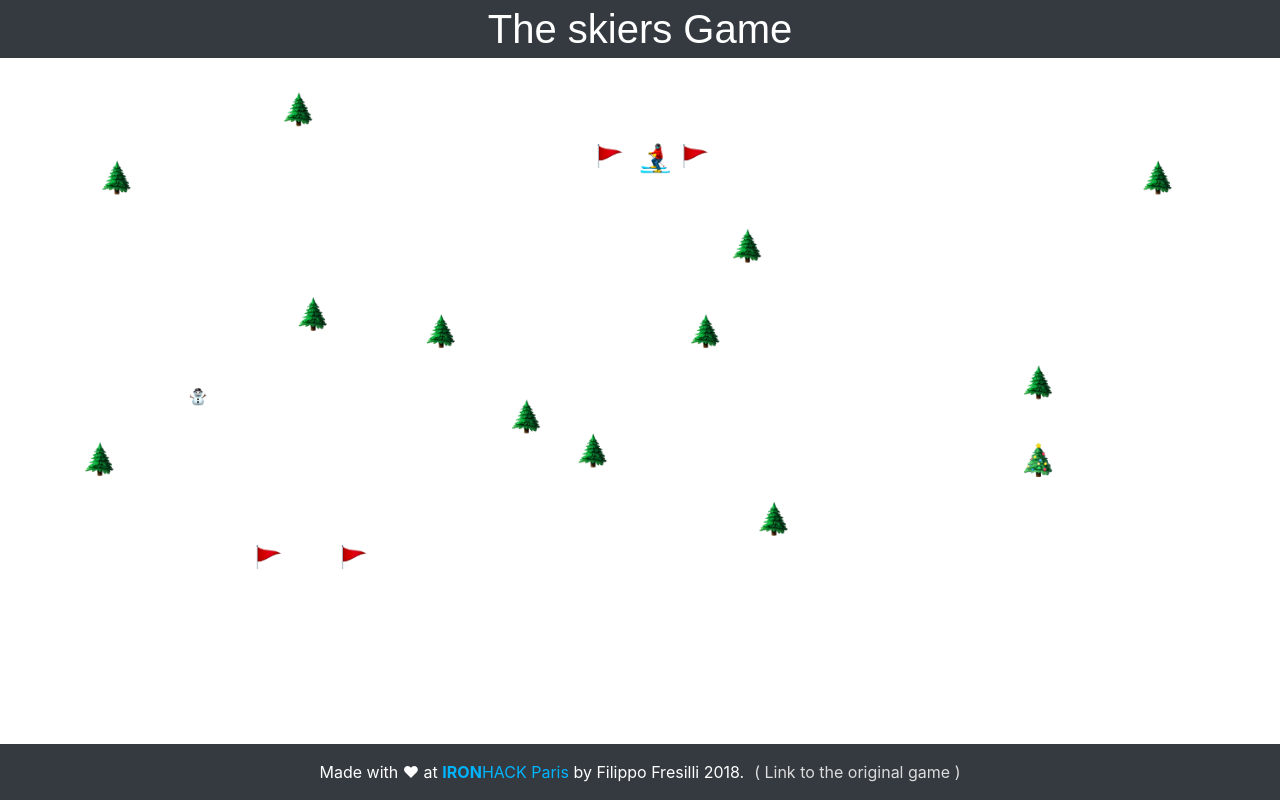
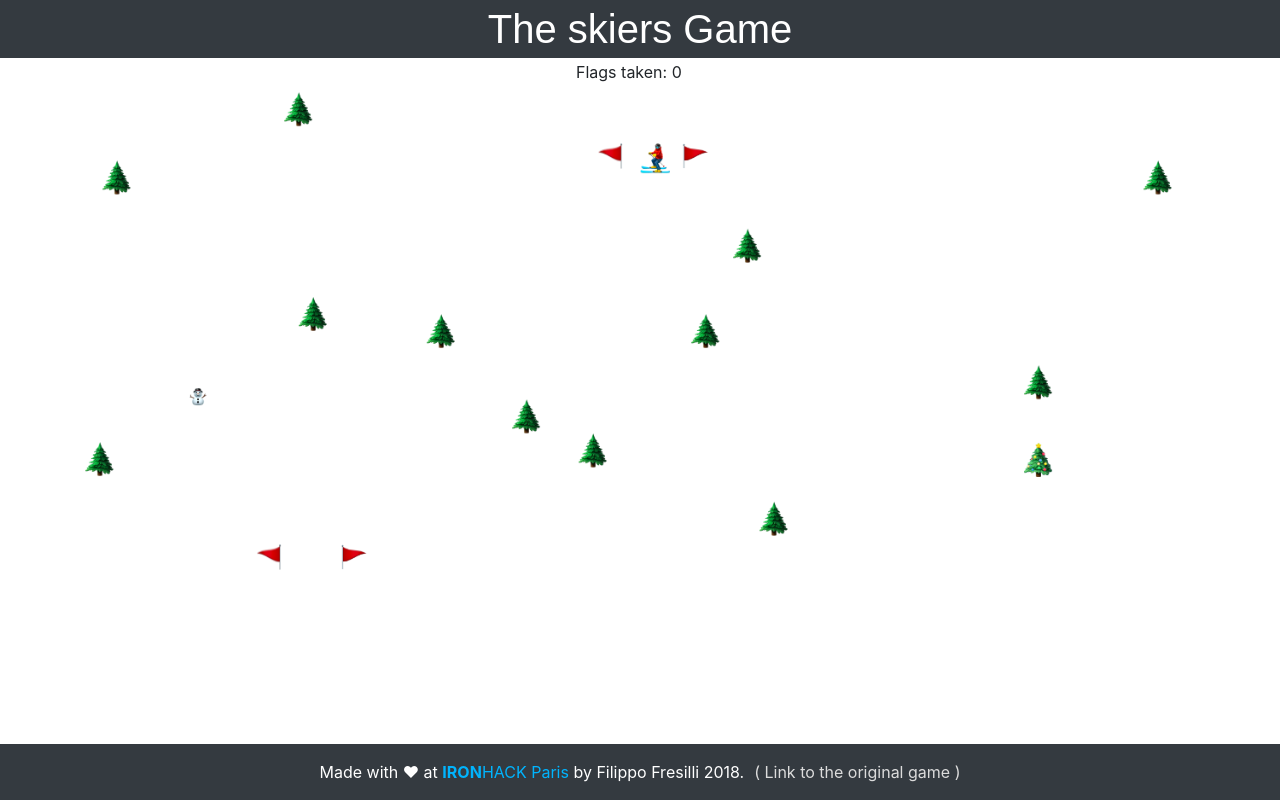
Before and after one commit to filippo-fresilli/first_project_skier_game_Paris_nov2018, a plain HTML site: page index.html in a window 1280 px wide. Drawn offline with nearby package versions, Linux system fonts and the light colour scheme.

Commit message:
flag score

```diff
--- a/css/style.css
+++ b/css/style.css
@@ -69,3 +69,18 @@ footer{
 a:hover {
     color: greenyellow;
 }
+
+.flags {
+    position: absolute;
+    top:60px;
+    left: 45%;
+}
+
+.yeti{
+    position: absolute;
+    top:100px;
+    left: 40%;
+    width: 200px;
+    height: auto;
+    display: none;
+}
--- a/index.html
+++ b/index.html
@@ -19,9 +19,18 @@
     </h1>
   </header>
 
+
     <!-- My canvas-->
     <div class="canvas-container">
+        <p class="flags">
+            Flags taken:
+            <span>0</span>
+          </p>
+
+          <img class="yeti" src="./images/gameOver.gif">
+
         <canvas width="1500" height="620" id="obstacle"></canvas>
+
     </div>
 
     <!-- Footer -->
--- a/js/script.js
+++ b/js/script.js
@@ -39,6 +39,7 @@ class Obstacle {
 
             if(this.x < -this.width){
                 this.x = 1500;
+
             }
             if(this.y < -this.height){
                 this.y = 1900;
@@ -100,6 +101,11 @@ function changeSpeed(speedX,speedY) {
         horObstacles[i].speedY = speedY;
     }
 
+    for (var i = 0; i < christmasTree.length; i++){
+        christmasTree[i].speedX = speedX;
+        christmasTree[i].speedY = speedY;
+    }
+
 
 }
 
@@ -108,6 +114,12 @@ function changeSpeed(speedX,speedY) {
 
 var christmasTreeImg = new Image();
 christmasTreeImg.src = "./images/christmas_tree.png";
+
+var christmasTree =[
+
+    new Obstacle(christmasTreeImg, 1200, 451, 33, 40),
+    new Obstacle(christmasTreeImg, 90, 1691, 33, 40),
+];
 
 var treeImg = new Image();
 treeImg.src = "./images/evergreen-tree.png";
@@ -311,8 +323,6 @@ var allObstacles = [
     new Obstacle(treeImg, 1360,  900, 33, 40),
     new Obstacle(treeImg, 1190, 1000, 33, 40),
     new Obstacle(treeImg, 1200,  451, 33, 40),
-    new Obstacle(christmasTreeImg, 1200, 451, 33, 40),
-    new Obstacle(christmasTreeImg, 90, 1691, 33, 40),
 
     new Obstacle(snowManImg,  222,  387, 20, 20),
     new Obstacle(snowManImg,  922, 1420, 20, 20),
@@ -324,14 +334,17 @@ var allObstacles = [
 var flagImg = new Image();
 flagImg.src = "./images/bandiera_right.png";
 
+var flagLeftImg = new Image();
+flagLeftImg.src = "./images/bandiera_left.png";
+
 var flags = [
-    new Obstacle(flagImg, 300, 570, 30, 30),
+    new Obstacle(flagLeftImg, 300, 570, 30, 30),
     new Obstacle(flagImg, 400, 570, 30, 30),
 
-    new Obstacle(flagImg, 1100, 1370, 30, 30),
+    new Obstacle(flagLeftImg, 1100, 1370, 30, 30),
     new Obstacle(flagImg, 1200, 1370, 30, 30),
 
-    new Obstacle(flagImg, 700, 100, 30, 30),
+    new Obstacle(flagLeftImg, 700, 100, 30, 30),
     new Obstacle(flagImg, 800, 100, 30, 30),
 ];
 
@@ -361,10 +374,11 @@ var gameOver = {
 
 
         oCtx.globalAlpha = 1;
-
         // INSERT BUTTON TO Start From SKretch
     }
 };
+
+
 
 drawingLoop();
 
@@ -470,12 +484,30 @@ function drawingLoop() {
         });
 }
 
+// declaring how many flags I taken
+var flagsTaken = 0;
+
+
+
 
 function drawEverything() {
 
     // draw skier
     skier.verDraw();
 
+    var scoresPanel = document.querySelector("span");
+    scoresPanel.innerHTML = flagsTaken;
+
+    // YETI EXIT
+    var yetiExit = document.querySelector(".yeti");
+
+    if(flagsTaken >= 20){
+        gameOver.drawMe();
+
+        yetiExit.style.display = "block";
+
+
+    };
 
     allObstacles.forEach(function(oneObstacle){
 
@@ -513,19 +545,45 @@ function drawEverything() {
         }
     });
 
+    //flags taken
     flags.forEach(function(oneFlag){
 
-            oneFlag.flagDraw();
+        oneFlag.flagDraw();
 
-            if(rectangleCollision(skier, oneFlag)){
-                // skier.isCrashed = true;
-                // oneFlag.isCrashed = true;
-            }
+        if(!oneFlag.isCrashed && rectangleCollision(skier, oneFlag)){
+            oneFlag.isCrashed = true;
+            flagsTaken++;
+            console.log(flagsTaken);
 
-        if(skier.isCrashed){
-            gameOver.drawMe();
+            setTimeout(function(){
+                oneFlag.isCrashed=false
+            }, 2000)
+
         }
+
+
+        // if(oneFlag.isCrashed){
+        //     flagsTaken++;
+        // }
     });
+
+    //CHRISTMASTREE BECOME FLAG
+    christmasTree.forEach(function(cTree){
+
+        cTree.verDraw();
+
+        if(christmasTreeCollision(skier, cTree)){
+            skier.isCrashed = true;
+            cTree.isCrashed = true;
+        }
+
+        if(cTree === true){
+            flagImg.verDraw();
+
+        }
+
+    });
+
 
 }
 
@@ -537,3 +595,17 @@ function rectangleCollision(rectA, rectB) {
     &&     rectA.x + rectA.width >= rectB.x
     &&     rectA.x <= rectB.x + rectB.width;
 }
+
+// function halfRectCollision(rectA, rectB) {
+//     return rectA.y + rectA.height >= rectB.y
+//     &&     rectA.y <= rectB.y + rectB.height
+//     &&     rectA.x + rectA.width >= rectB.x
+//     &&     rectA.x <= rectB.x + rectB.width;
+// }
+
+function christmasTreeCollision(rectA, rectB) {
+    return rectA.y + rectA.height >= rectB.y
+    &&     rectA.y <= rectB.y + rectB.height
+    &&     rectA.x + rectA.width >= rectB.x
+    &&     rectA.x <= rectB.x + rectB.width;
+}
```
Also changed, not shown: gameOver.gif (added), images/gameOver.gif (added), images/man.gif (added).
